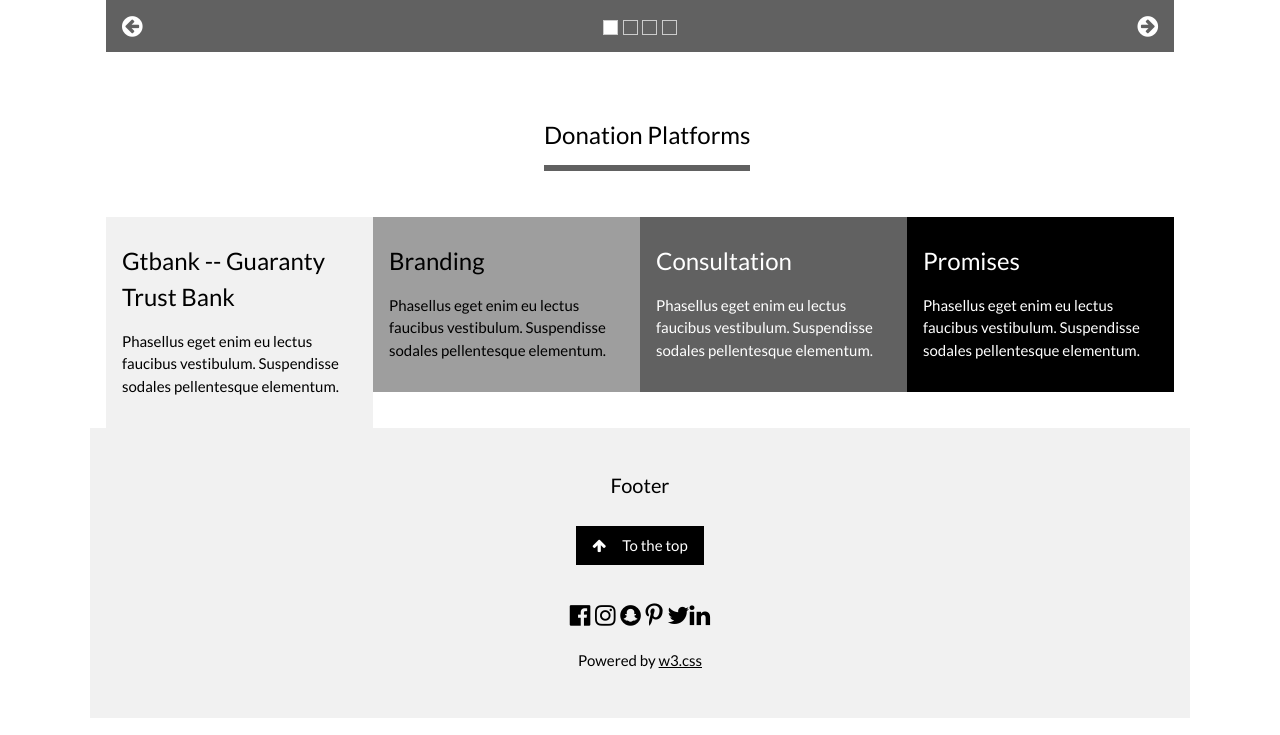
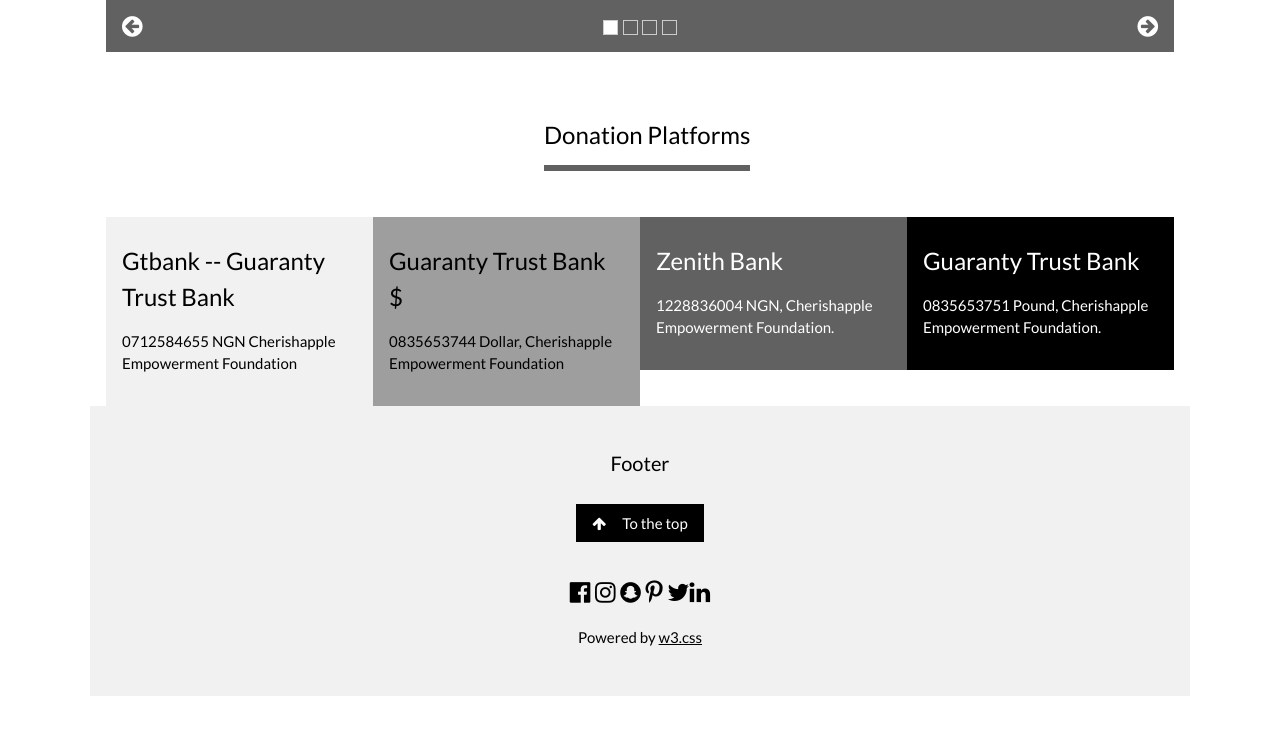
Before and after one commit to Chefoundation/Chefoundation.github.io, a plain HTML site: page donate-funds.html in a window 1280 px wide. Shown: the part 1036-1771 px from the top of the page. Drawn offline with nearby package versions, Linux system fonts and the light colour scheme.

Commit message:
Update donate-funds.html

```diff
--- a/donate-funds.html
+++ b/donate-funds.html
@@ -20,7 +20,7 @@
 
   <div class="w3-panel">
     <h1><b>CHEF DONATION</b></h1>
-    <p>Support us by contributing!</p>
+    <p>Support us by contributing! Please check our Facebook page for videos! Here's a few of our contents.</p>
   </div>
 
 <!-- Links (sit on top) -->
@@ -50,7 +50,7 @@
     <div class="w3-display-container mySlides">
       <img src="https://i.imgur.com/v3iscBv.jpg" style="width:100%">
       <div class="w3-display-middle w3-container w3-padding-32">
-        <span class="w3-white w3-padding-large w3-animate-bottom">Help change!</span>
+        <span class="w3-white w3-padding-large w3-animate-bottom">Helpchange!</span>
       </div>
     </div>
      <div class="w3-display-container mySlides">
@@ -85,19 +85,19 @@
       <span class="w3-xlarge w3-bottombar w3-border-dark-grey w3-padding-16">Donation Platforms</span>
     </div>
     <div class="w3-col l3 m6 w3-light-grey w3-container w3-padding-16">
-      <h3>Gtbank -- Guaranty Trust Bank</h3><p>Phasellus eget enim eu lectus faucibus vestibulum. Suspendisse sodales pellentesque elementum.</p>
+      <h3>Gtbank -- Guaranty Trust Bank</h3><p>0712584655 NGN Cherishapple Empowerment Foundation </p>
     </div>
 
     <div class="w3-col l3 m6 w3-grey w3-container w3-padding-16">
-      <h3>Branding</h3>
-      <p>Phasellus eget enim eu lectus faucibus vestibulum. Suspendisse sodales pellentesque elementum.</p>
+      <h3>Guaranty Trust Bank $</h3>
+      <p>0835653744 Dollar, Cherishapple Empowerment Foundation </p>
     </div><div class="w3-col l3 m6 w3-dark-grey w3-container w3-padding-16">
-      <h3>Consultation</h3>
-      <p>Phasellus eget enim eu lectus faucibus vestibulum. Suspendisse sodales pellentesque elementum.</p>
+      <h3>Zenith Bank</h3>
+      <p>1228836004 NGN, Cherishapple Empowerment Foundation.</p>
     </div>
 <div class="w3-col l3 m6 w3-black w3-container w3-padding-16">
-      <h3>Promises</h3>
-      <p>Phasellus eget enim eu lectus faucibus vestibulum. Suspendisse sodales pellentesque elementum.</p>
+      <h3>Guaranty Trust Bank</h3>
+      <p>0835653751 Pound, Cherishapple Empowerment Foundation.</p>
     </div>
   </div>
 
```
